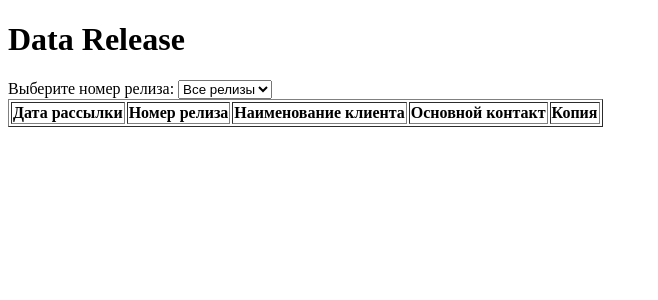
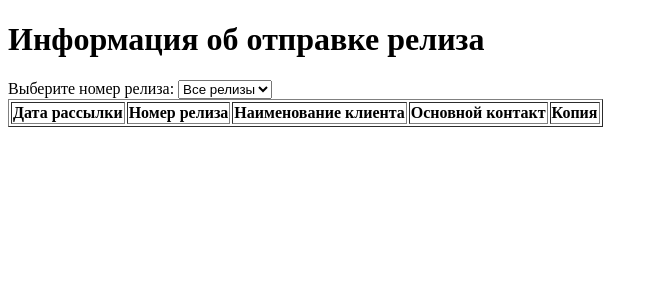
Before and after one commit to NjemTop/Board, a Flask app: page /data_release in a window 1280 px wide. Shown: the top 300 px of the page, without its empty margins (0-658 px from the left). Run offline with Flask 2, Linux system fonts and the light colour scheme; data that the repository does not hold is empty; parts of the project's set-up code (start-up, migrations or seed data) failed here and were passed over.

Commit message:
коррект

```diff
--- a/templates/data_release.html
+++ b/templates/data_release.html
@@ -2,11 +2,11 @@
 <html lang="ru">
 <head>
     <meta charset="UTF-8">
-    <title>Data Release</title>
+    <title>Информация об отправке релиза</title>
     <script src="https://code.jquery.com/jquery-3.6.0.min.js"></script>
 </head>
 <body>
-    <h1>Data Release</h1>
+    <h1>Информация об отправке релиза</h1>
     <label for="release-select">Выберите номер релиза:</label>
     <select id="release-select">
         <option value="all">Все релизы</option>
```
